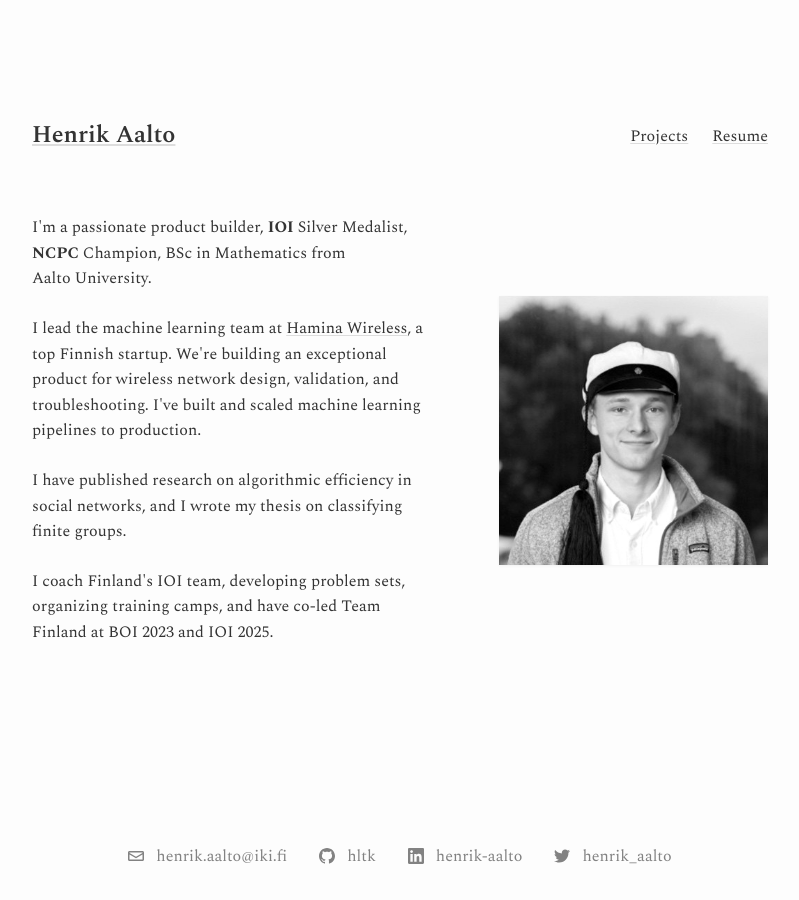
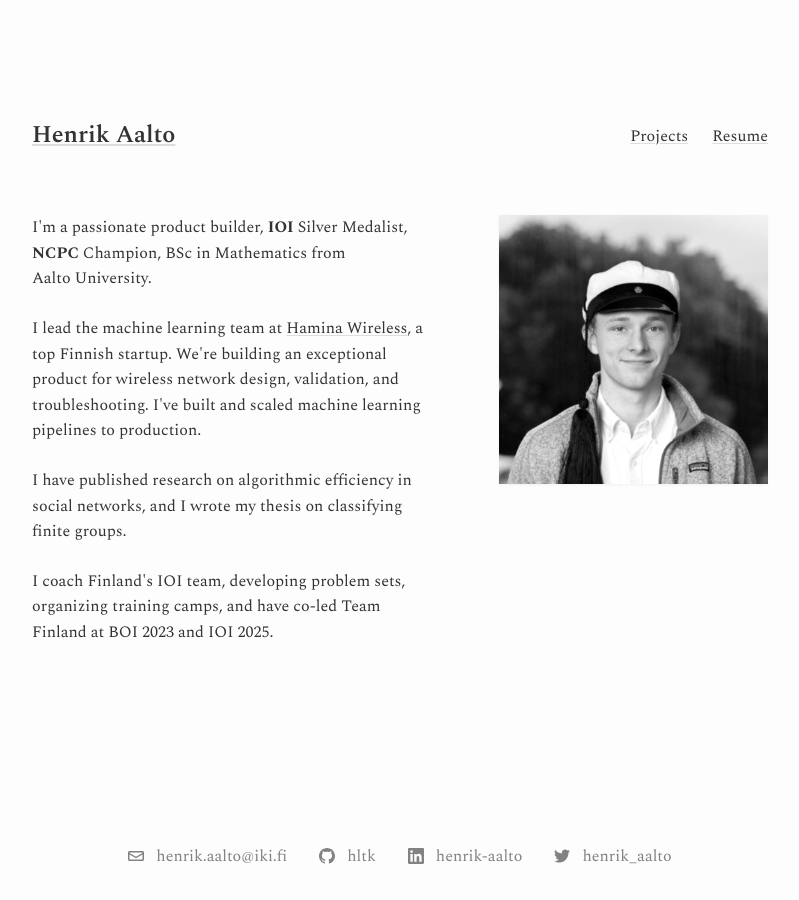
Before and after one commit to hltk/hltk.github.io, a Jekyll site: the page built from index.markdown, in a window 1280 px wide. Shown: the whole page, without its empty margins (240-1039 px from the left). Built offline with Jekyll 4.4.1, drawn with Linux system fonts in a browser that asks for light colours.

Commit message:
fix: align home page image to top
- Set align-self to start for featured-image containers
- Add explicit margin and display rules for about-section images

```diff
--- a/assets/main.scss
+++ b/assets/main.scss
@@ -74,6 +74,8 @@ h1, h2, h3, h4, h5, h6 {
 .about-section .featured-image img {
   width: 100%;
   max-width: 320px;
+  display: block;
+  margin: 0;
 }
 
 .intro-text {
@@ -166,7 +168,7 @@ h1, h2, h3, h4, h5, h6 {
   width: 100%;
   height: auto;
   justify-self: center;
-  align-self: center;
+  align-self: start;
 }
 
 .page-content .featured-image img {
```
